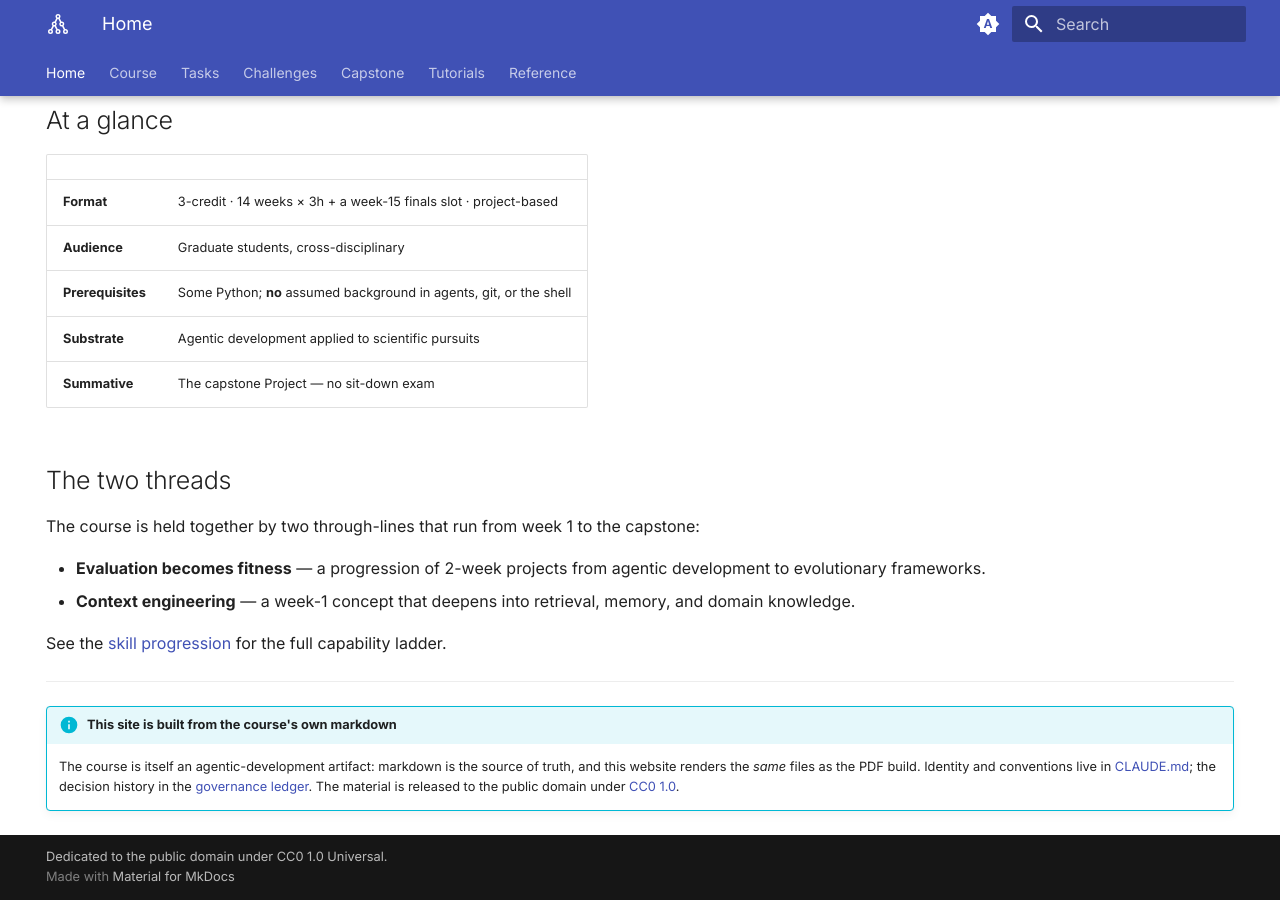
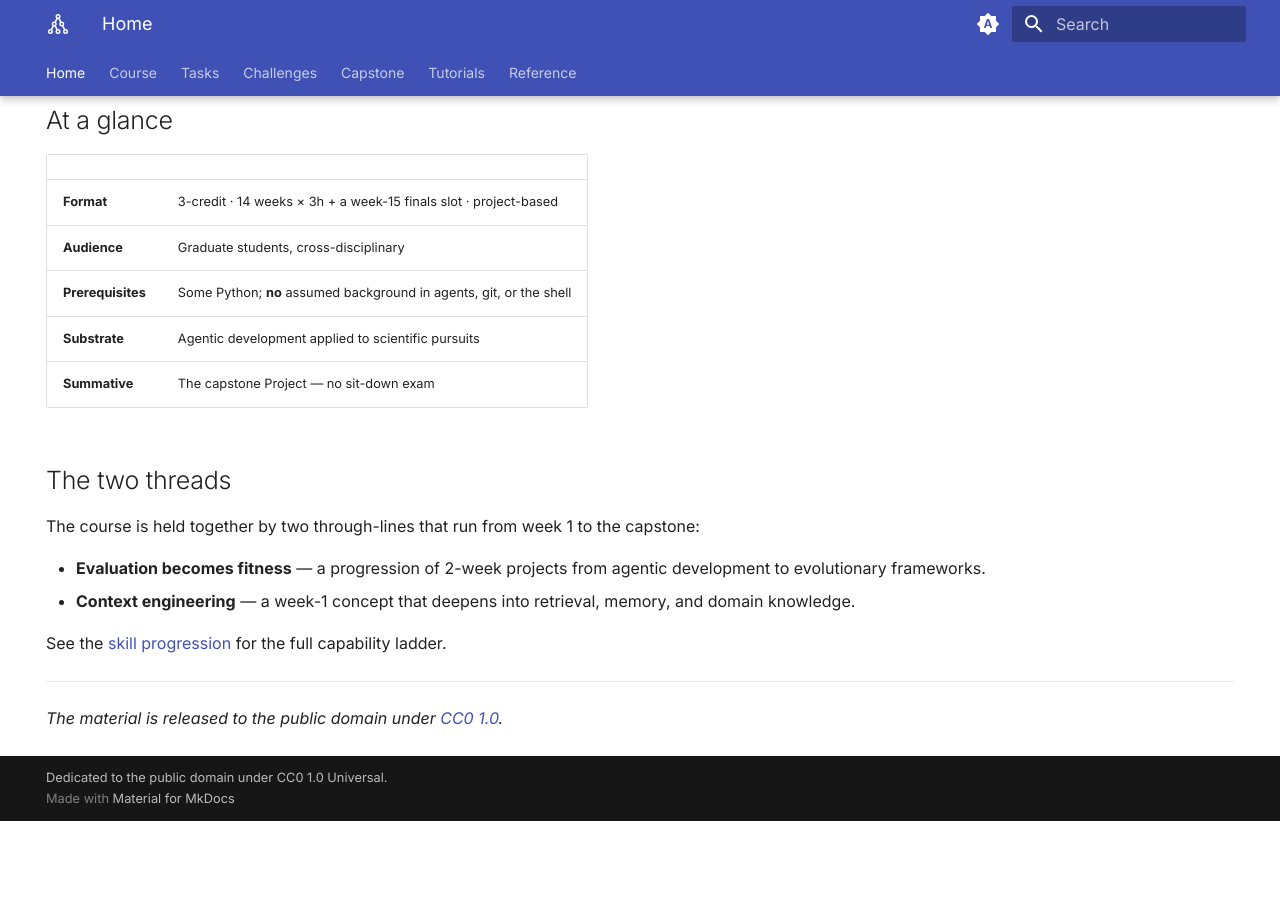
Before and after one commit to EduDocs/agentic_development, an MkDocs documentation site: the page built from site-src/index.md, in a window 1280 px wide and 900 px high, scrolled down 963 px. Built offline with MkDocs 1.6.1 and Material for MkDocs 9.7.7, drawn with Linux system fonts in a browser that asks for light colours; after the commit the page ends 1784 px from its top, so only the background shows below that.

Commit message:
Minor modifications to the landing page.

```diff
--- a/site-src/index.md
+++ b/site-src/index.md
@@ -86,8 +86,4 @@ See the [skill progression](PROGRESSION.md) for the full capability ladder.
 
 ---
 
-!!! info "This site is built from the course's own markdown"
-    The course is itself an agentic-development artifact: markdown is the source of truth, and
-    this website renders the *same* files as the PDF build. Identity and conventions live in
-    [CLAUDE.md](CLAUDE.md); the decision history in the [governance ledger](DECISIONS.md). The
-    material is released to the public domain under [CC0 1.0](https://creativecommons.org/publicdomain/zero/1.0/).
+*The material is released to the public domain under [CC0 1.0](https://creativecommons.org/publicdomain/zero/1.0/).*
```
